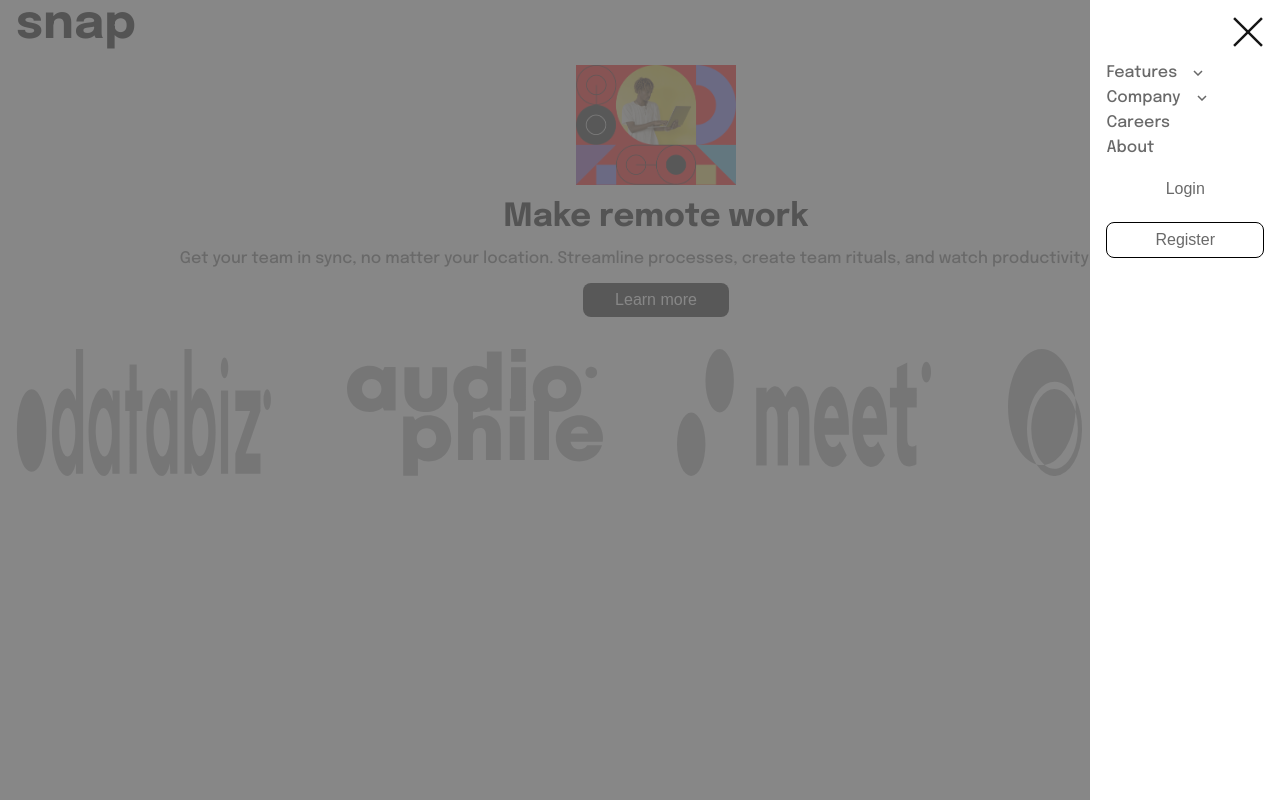
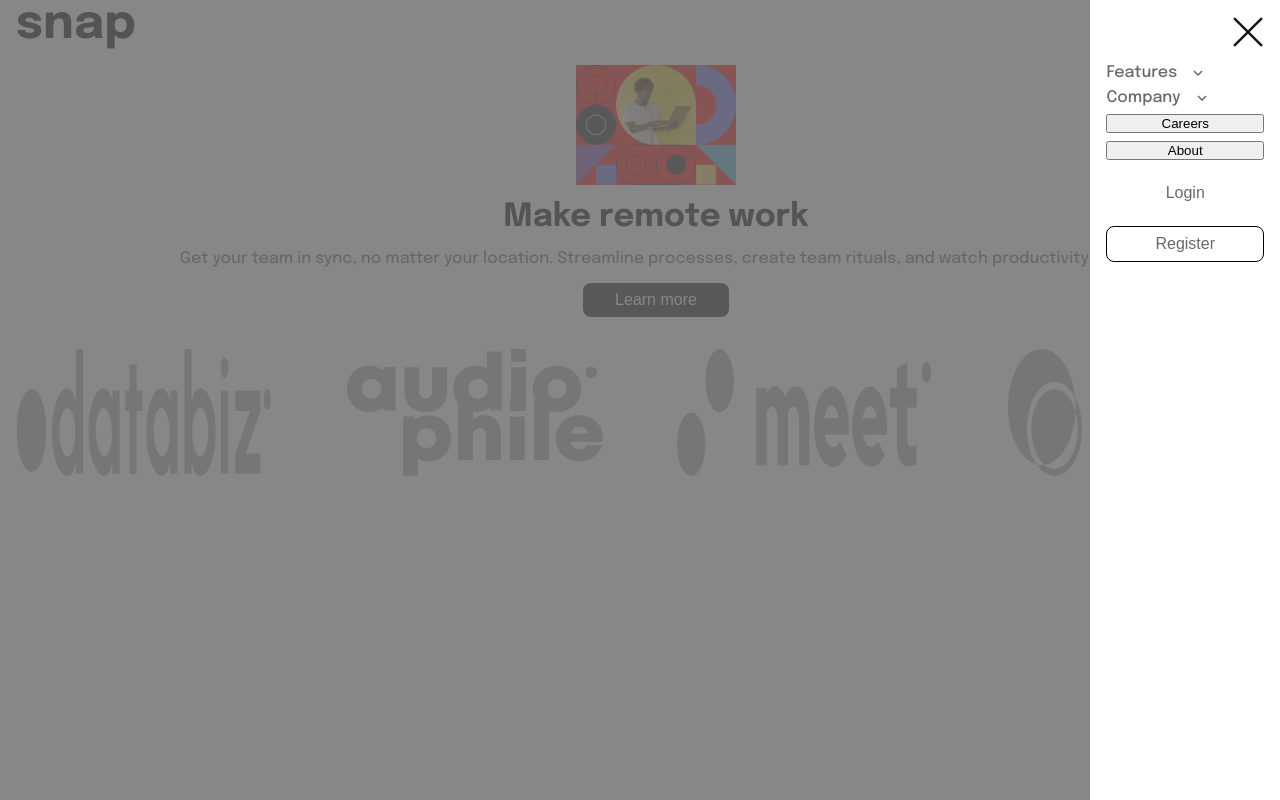
Before and after one commit to riwepo/fem-intro-section-with-dropdown-navigation, a React (Create React App) app: page / in a window 1280 px wide. Both pictures are taken after a click on the picture 1248 px from the left and 29 px from the top of the page. Built offline with nearby package versions, Linux system fonts and the light colour scheme.

Commit message:
use buttons for simple menu items

```diff
--- a/src/components/MenuActive.js
+++ b/src/components/MenuActive.js
@@ -24,8 +24,8 @@ function MenuActive({ onMenuClose }) {
           <MenuItemCollapsible label="Company">
             <p>Hello company</p>
           </MenuItemCollapsible>
-          <p>Careers</p>
-          <p>About</p>
+          <button className={classes.menuButton}>Careers</button>
+          <button className={classes.menuButton}>About</button>
         </div>
         <button className={`${classes.button} ${classes.loginButton}`}>
           Login
```
